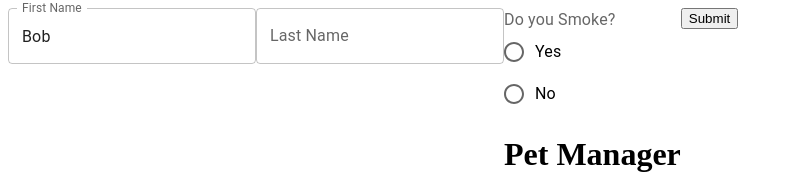
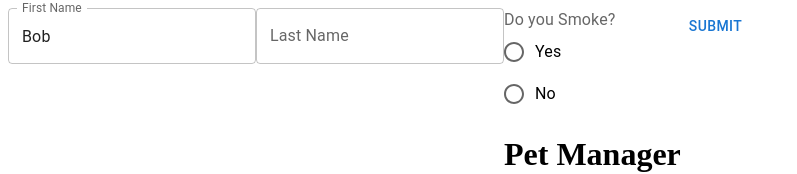
Before and after one commit to kevinyou/rhf-test, a React (Vite) app: page / in a window 1280 px wide. Shown: the top 174 px of the page, without its empty margins (0-797 px from the left). Built offline with nearby package versions, Linux system fonts and the light colour scheme.

Commit message:
muify button

```diff
--- a/src/rhf/ApartmentForm.tsx
+++ b/src/rhf/ApartmentForm.tsx
@@ -1,4 +1,4 @@
-import { FormControl, FormControlLabel, FormHelperText, FormLabel, Radio, RadioGroup, TextField } from '@mui/material';
+import { Button, FormControl, FormControlLabel, FormHelperText, FormLabel, Radio, RadioGroup, TextField } from '@mui/material';
 import { useEffect } from 'react';
 import { Controller, FormProvider, SubmitHandler, useForm } from 'react-hook-form'
 import { PetManager } from './PetManager';
@@ -54,7 +54,7 @@ export const ApartmentForm = () => {
             <PetManager/>
           </FormControl>
 
-          <input type="submit" onClick={handleSubmit(onSubmit)}/>
+          <Button onClick={handleSubmit(onSubmit)}>Submit</Button>
         </form>
       </div>
     </FormProvider>
```
